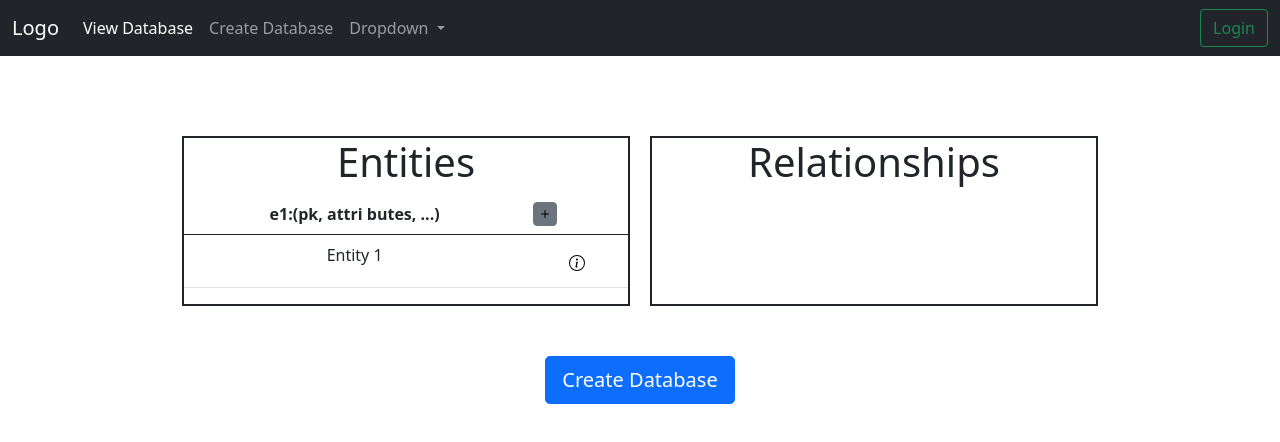
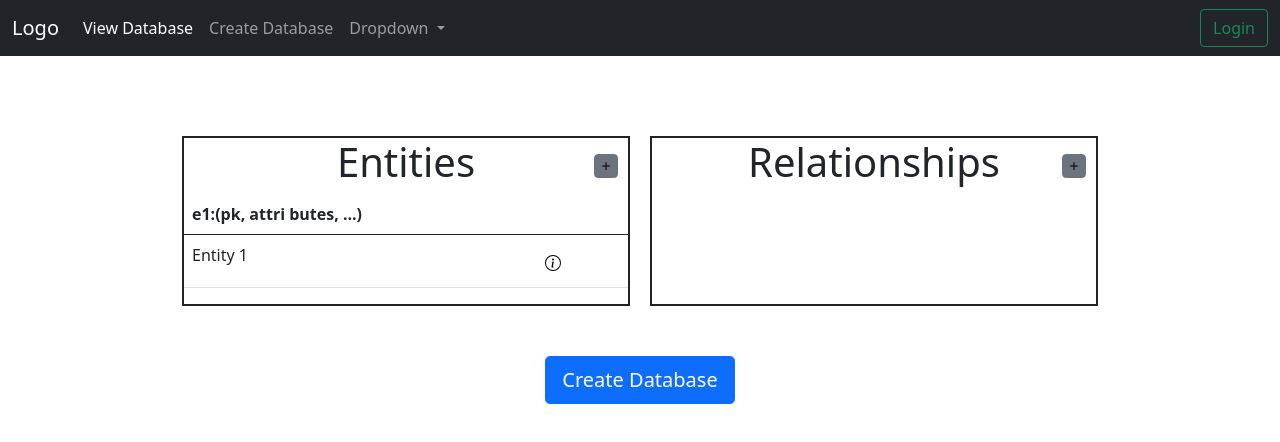
Before and after one commit to terry-h12/Data-project, a website: page frontend/index.html in a window 1280 px wide. Drawn offline with nearby package versions, Linux system fonts and the light colour scheme.

Commit message:
upadate button

```diff
--- a/frontend/index.html
+++ b/frontend/index.html
@@ -96,15 +96,17 @@
     <div class = "tables">
         <!-- entity table -->
         <div class = "entity-table">
-            <h1>Entities</h1>
+			<div class="table-header">
+				<h1>Entities</h1>
+				<button id="entityButton" type="button" class="btn btn-secondary entityButton" data-bs-toggle="modal" data-bs-target="#entityModal">
+					<img src="assets/plus.svg">
+				</button>
+			</div>
             <table class="table" id = "entTable">
                 <thead>
 					<tr>
 						<th scope="col">e1:(pk, attri butes, ...)</th>
 						<th scope = "col">
-							<button id="entityButton" type="button" class="btn btn-secondary entityButton" data-bs-toggle="modal" data-bs-target="#entityModal">
-								<img src="assets/plus.svg">
-							</button>
 						</th>
 					</tr>
                 </thead>
@@ -123,7 +125,12 @@
 
         <!-- relationship table -->
         <div class = "relationship-table">
-			<h1>Relationships</h1>
+			<div class="table-header">
+				<h1>Relationships</h1>
+				<button id="relationshipButton" type="button" class="btn btn-secondary entityButton" data-bs-toggle="modal" data-bs-target="#entityModal">
+					<img src="assets/plus.svg">
+				</button>
+			</div>
         </div>
     </div>
 
--- a/frontend/styles/main.css
+++ b/frontend/styles/main.css
@@ -4,8 +4,15 @@
     justify-content: center;
 }
 
+.table-header {
+    display: flex;
+    justify-content: space-around;
+    align-items: center;
+    position: relative;
+    font-size: 1rem;
+}
+
 .entity-table {
-    text-align: center;
     border-style: solid;
     border-width: 2px;
     width: 35%;
@@ -38,6 +45,7 @@
 }
 
 #entityButton {
+    position: absolute;
     display: flex;
     align-items: center;
     justify-content: center;
@@ -45,6 +53,19 @@
     padding-right: 6px;
     height: 24px;
     width: 24px;
+    right: 10px;
+}
+
+#relationshipButton {
+    position: absolute;
+    display: flex;
+    align-items: center;
+    justify-content: center;
+    padding-left: 6px;
+    padding-right: 6px;
+    height: 24px;
+    width: 24px;
+    right: 10px;
 }
 
 .footer {
```
